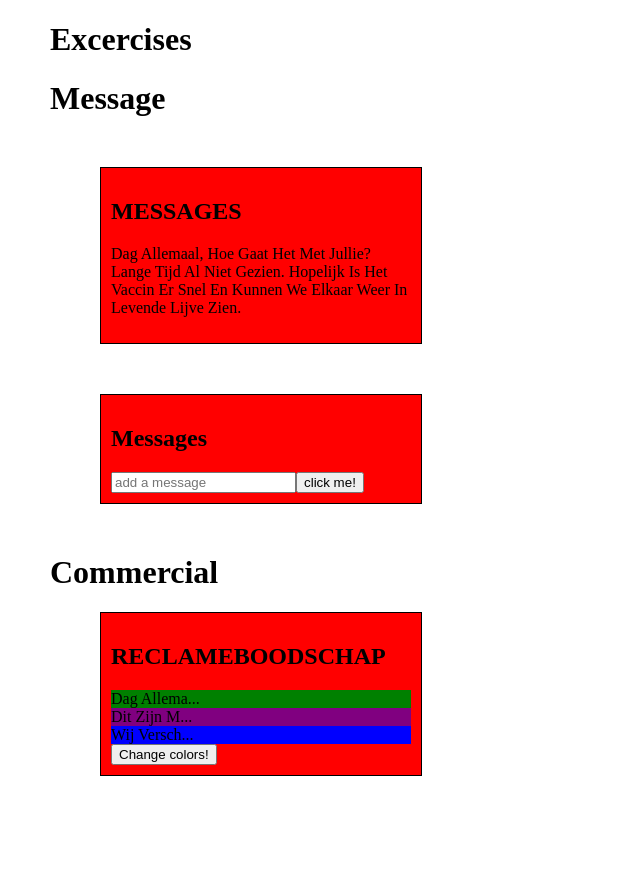
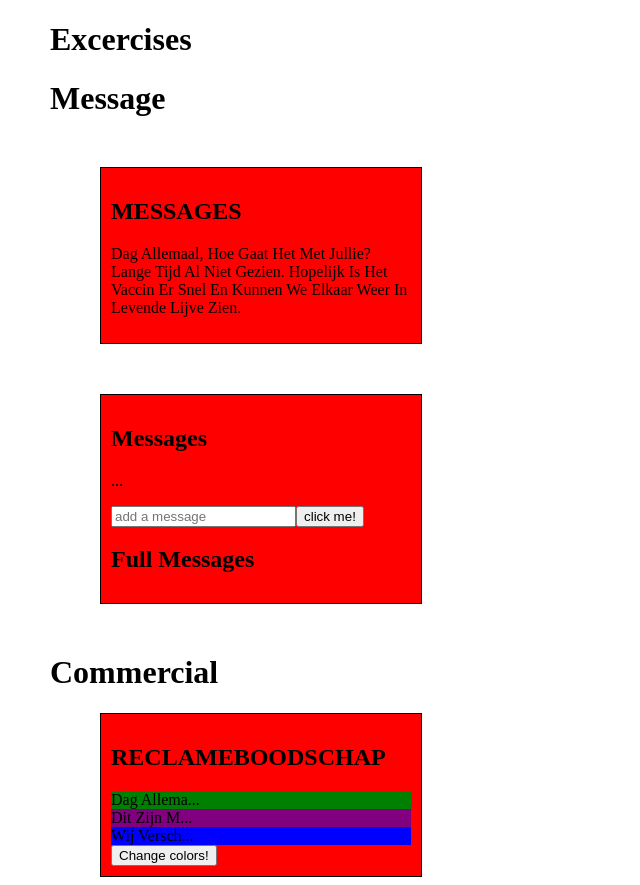
Before and after one commit to DotEmms/AngularExercises, an Angular app: page / in a window 1280 px wide. Both pictures are taken after a click on the button "click me!". Shown: the whole page, without its empty margins (0-640 px from the left). Before the commit the page ends 800 px from the top, so only its background shows below. Built offline with nearby package versions, Linux system fonts and the light colour scheme.

Commit message:
added detail page

```diff
--- a/src/app/app.module.ts
+++ b/src/app/app.module.ts
@@ -7,13 +7,15 @@ import { AppComponent } from './app.component';
 import { MessageComponent } from './message/message.component';
 import { ReclameComponent } from './reclame/reclame.component';
 import { CharCapPipePipe } from './char-cap-pipe.pipe';
+import { MessageDetailComponent } from './message-detail/message-detail.component';
 
 @NgModule({
   declarations: [
     AppComponent,
     MessageComponent,
     ReclameComponent,
-    CharCapPipePipe
+    CharCapPipePipe,
+    MessageDetailComponent
   ],
   imports: [
     BrowserModule,
--- /dev/null
+++ b/src/app/message-detail/message-detail.component.html
@@ -0,0 +1,4 @@
+<h2>Full Messages</h2>
+<div *ngIf="fullMessage">
+    <span>Message: </span>{{ fullMessage}}
+</div>
--- /dev/null
+++ b/src/app/message-detail/message-detail.component.ts
@@ -0,0 +1,17 @@
+import { Message } from '../message';
+import { Component, Input, OnInit } from '@angular/core';
+
+@Component({
+  selector: 'app-message-detail',
+  templateUrl: './message-detail.component.html',
+  styleUrls: ['./message-detail.component.css']
+})
+export class MessageDetailComponent implements OnInit {
+
+  @Input()fullMessage?:string
+  constructor() { }
+
+  ngOnInit(): void {
+  }
+
+}
--- a/src/app/message/message.component.html
+++ b/src/app/message/message.component.html
@@ -6,10 +6,12 @@
 <div [className]="'divStyle'" >
     <h2>{{boxTitle}}</h2>
     <ul >
-        <li *ngFor="let message of message.allMessages" style="text-align: left;">
-            <span>{{message | titlecase}}</span>
+        <li *ngFor="let message of message.allMessages" style="text-align: left;"
+        (click)="ShowFullMessage(message)">
+            <span>{{message | titlecase | charCapPipe}}</span>
         </li>
     </ul>
     <input placeholder="add a message" [(ngModel)]="message.newMessage"/>
     <button (click)="AddMessage()">click me!</button>
+    <app-message-detail [fullMessage]="selectedMessage"></app-message-detail>
 </div>
--- a/src/app/message/message.component.ts
+++ b/src/app/message/message.component.ts
@@ -14,11 +14,17 @@ export class MessageComponent implements OnInit {
   }
   title = "Message";
   boxTitle = "Messages";
-
+  selectedMessage?:string;
 
    AddMessage(){
      this.message.allMessages.push(this.message.newMessage)
      this.message.newMessage ="";
+   }
+
+   ShowFullMessage(selected?: string): void{
+     console.log("message clicked");
+     console.log(this.message);
+     this.selectedMessage = selected;
    }
   constructor() { }
 
```
Also changed, not shown: src/app/message-detail/message-detail.component.css (added), 1 other file (tests, documents, lock files or other folders).
